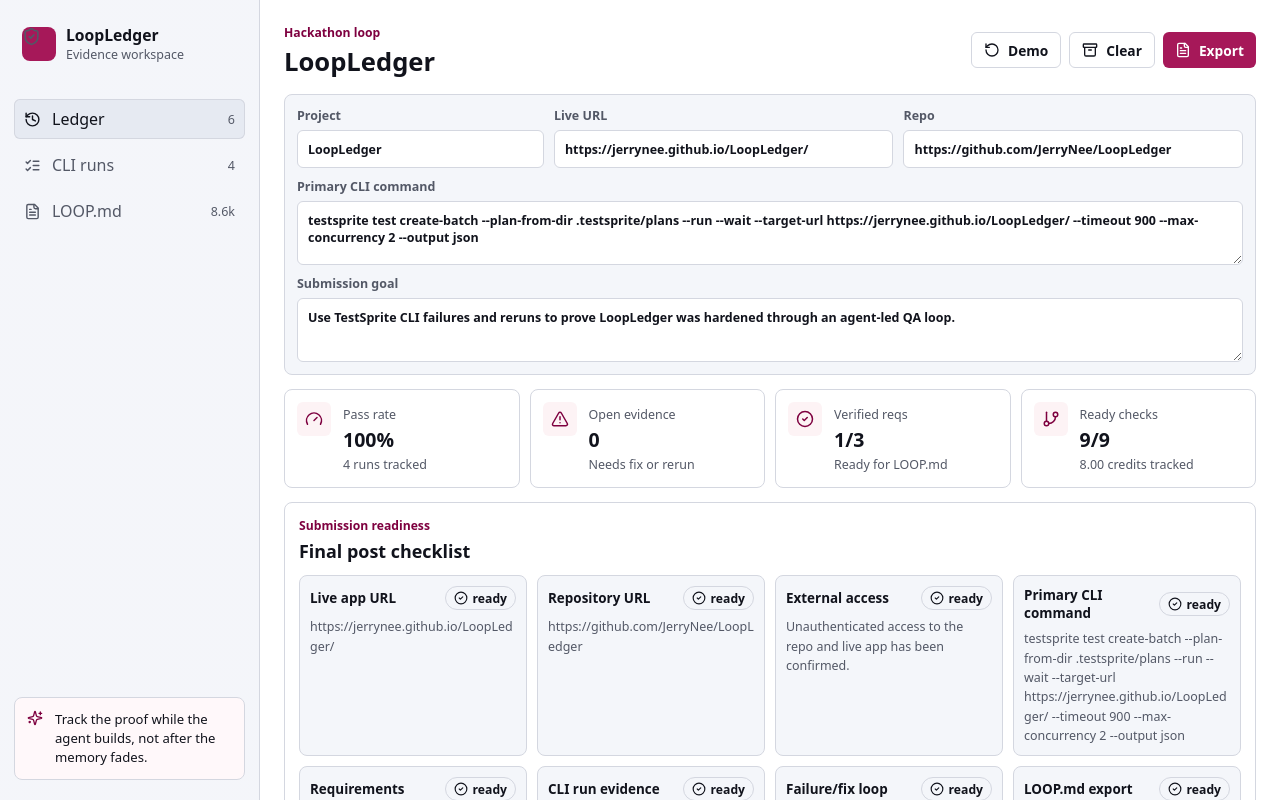
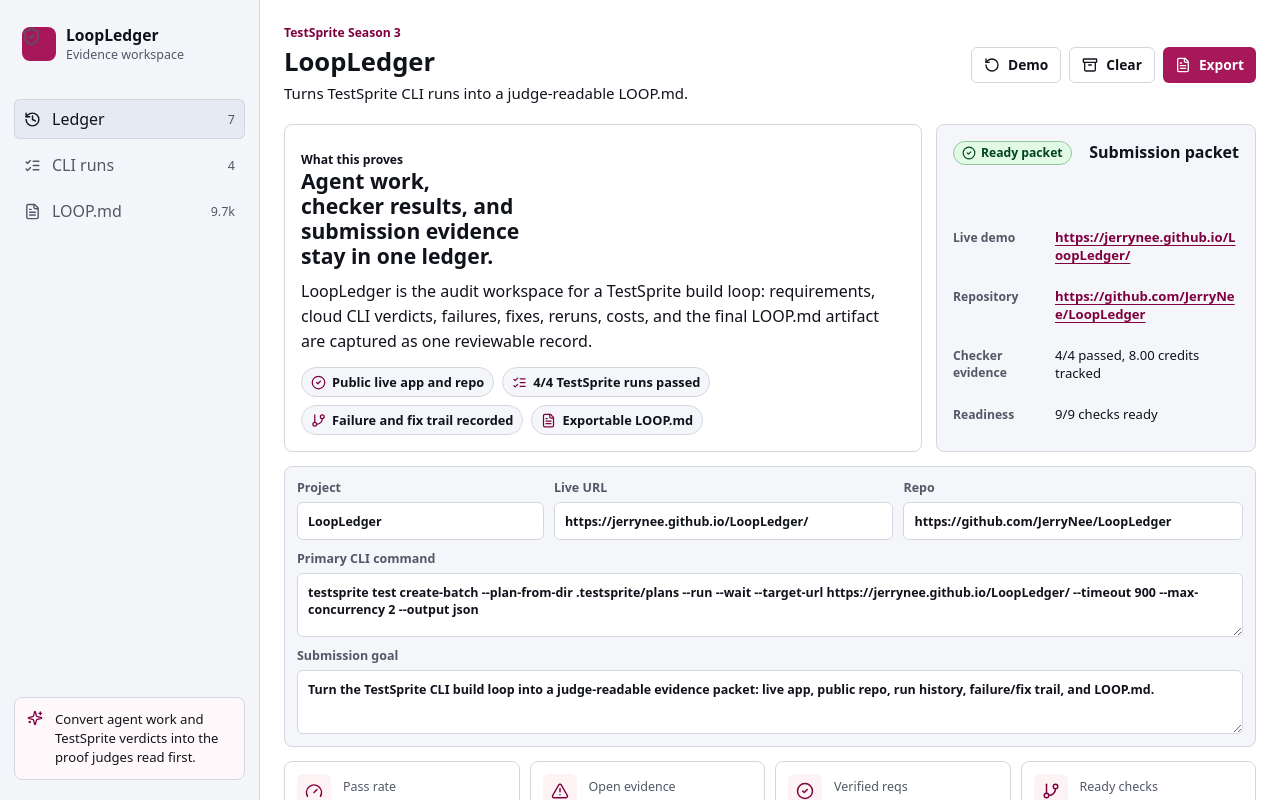
Before and after one commit to JerryNee/LoopLedger, a React (Vite) app: page / in a window 1280 px wide. Shown: the top 800 px of the page. Built offline with nearby package versions, Linux system fonts and the light colour scheme.

Commit message:
feat: clarify submission story

```diff
--- a/src/App.tsx
+++ b/src/App.tsx
@@ -112,6 +112,7 @@
     const verifiedRequirements = state.requirements.filter(req => req.status === 'verified').length;
     const credits = state.runs.reduce((sum, run) => sum + run.credits, 0);
     return {
+      passedRuns,
       passRate: state.runs.length === 0 ? 0 : Math.round((passedRuns / state.runs.length) * 100),
       openEntries,
       verifiedRequirements,
@@ -278,15 +279,18 @@
 
         <div className="sidebar-note">
           <Sparkles size={16} />
-          <p>Track the proof while the agent builds, not after the memory fades.</p>
+          <p>Convert agent work and TestSprite verdicts into the proof judges read first.</p>
         </div>
       </aside>
 
       <section className="workspace">
         <header className="topbar">
           <div>
-            <p className="section-label">Hackathon loop</p>
+            <p className="section-label">TestSprite Season 3</p>
             <h1>{state.project.name}</h1>
+            <p className="topbar-subtitle">
+              Turns TestSprite CLI runs into a judge-readable LOOP.md.
+            </p>
           </div>
           <div className="top-actions">
             <button className="button secondary" onClick={restoreDemo}>
@@ -303,6 +307,14 @@
             </button>
           </div>
         </header>
+
+        <BriefingPanel
+          state={state}
+          passedRuns={stats.passedRuns}
+          readyCount={readyCount}
+          readyTotal={readinessItems.length}
+          credits={stats.credits}
+        />
 
         <section className="project-strip" aria-label="Project profile">
           <label>
@@ -406,6 +418,77 @@
         </div>
       </section>
     </main>
+  );
+}
+
+function BriefingPanel(props: {
+  state: LedgerState;
+  passedRuns: number;
+  readyCount: number;
+  readyTotal: number;
+  credits: number;
+}) {
+  const { state, passedRuns, readyCount, readyTotal, credits } = props;
+  const packetReady = readyCount === readyTotal;
+
+  return (
+    <section className="briefing-panel" aria-label="Judge-facing project summary">
+      <div className="briefing-copy">
+        <p className="section-label">What this proves</p>
+        <h2>Agent work, checker results, and submission evidence stay in one ledger.</h2>
+        <p>
+          LoopLedger is the audit workspace for a TestSprite build loop: requirements,
+          cloud CLI verdicts, failures, fixes, reruns, costs, and the final LOOP.md
+          artifact are captured as one reviewable record.
+        </p>
+        <div className="proof-list" aria-label="Loop proof summary">
+          <span><CheckCircle2 size={15} /> Public live app and repo</span>
+          <span><ListChecks size={15} /> {passedRuns}/{state.runs.length} TestSprite runs passed</span>
+          <span><GitBranch size={15} /> Failure and fix trail recorded</span>
+          <span><FileText size={15} /> Exportable LOOP.md</span>
+        </div>
+      </div>
+
+      <aside className="submission-packet" aria-label="Submission packet">
+        <div>
+          <span className={packetReady ? 'packet-status ready' : 'packet-status attention'}>
+            {packetReady ? <CheckCircle2 size={14} /> : <TriangleAlert size={14} />}
+            {packetReady ? 'Ready packet' : 'Needs attention'}
+          </span>
+          <strong>Submission packet</strong>
+        </div>
+        <dl>
+          <div>
+            <dt>Live demo</dt>
+            <dd>
+              {state.project.liveUrl ? (
+                <a href={state.project.liveUrl} target="_blank" rel="noreferrer">
+                  {state.project.liveUrl}
+                </a>
+              ) : 'Not recorded'}
+            </dd>
+          </div>
+          <div>
+            <dt>Repository</dt>
+            <dd>
+              {state.project.repoUrl ? (
+                <a href={state.project.repoUrl} target="_blank" rel="noreferrer">
+                  {state.project.repoUrl}
+                </a>
+              ) : 'Not recorded'}
+            </dd>
+          </div>
+          <div>
+            <dt>Checker evidence</dt>
+            <dd>{passedRuns}/{state.runs.length} passed, {credits.toFixed(2)} credits tracked</dd>
+          </div>
+          <div>
+            <dt>Readiness</dt>
+            <dd>{readyCount}/{readyTotal} checks ready</dd>
+          </div>
+        </dl>
+      </aside>
+    </section>
   );
 }
 
--- a/src/data.ts
+++ b/src/data.ts
@@ -8,7 +8,7 @@
     testCommand:
       'testsprite test create-batch --plan-from-dir .testsprite/plans --run --wait --target-url https://jerrynee.github.io/LoopLedger/ --timeout 900 --max-concurrency 2 --output json',
     submissionGoal:
-      'Use TestSprite CLI failures and reruns to prove LoopLedger was hardened through an agent-led QA loop.',
+      'Turn the TestSprite CLI build loop into a judge-readable evidence packet: live app, public repo, run history, failure/fix trail, and LOOP.md.',
   },
   requirements: [
     {
@@ -16,7 +16,7 @@
       title: 'Keep an agent-written LOOP.md in the repo and app export',
       owner: 'Agent',
       priority: 'P0',
-      status: 'implemented',
+      status: 'verified',
       acceptance:
         'The repository includes LOOP.md and the export produces submission context, readiness checks, one-line loop iterations, CLI runs, and detailed evidence.',
     },
@@ -25,7 +25,7 @@
       title: 'Show submission readiness before the final Discord post',
       owner: 'Agent',
       priority: 'P0',
-      status: 'implemented',
+      status: 'verified',
       acceptance:
         'The workspace flags live URL, public repo, CLI command, requirements, run evidence, failure/fix evidence, LOOP.md export, and CI/CD status.',
     },
@@ -166,6 +166,18 @@
       linkedRequirementId: 'req-cli',
       createdAt: '2026-07-01T23:32:34.000Z',
     },
+    {
+      id: 'entry-clarity-ci-001',
+      kind: 'fix',
+      status: 'verified',
+      title: 'Clarified the judge-facing story and wired TestSprite checker CI',
+      detail:
+        'Codex added a first-screen summary explaining that LoopLedger turns TestSprite CLI verdicts into a judge-readable LOOP.md packet, refreshed the README/current status, and added a GitHub Actions checker workflow that reruns the saved TestSprite cloud suite when the repository secret is configured.',
+      evidence:
+        'UI briefing panel; README current status; .github/workflows/testsprite.yml; docs/demo-script.md',
+      linkedRequirementId: 'req-readiness',
+      createdAt: '2026-07-02T00:44:32.000Z',
+    },
   ],
 };
 
--- a/src/readiness.ts
+++ b/src/readiness.ts
@@ -65,7 +65,7 @@
       status: testSpriteRuns.length > 0 ? 'ready' : 'attention',
       detail:
         testSpriteRuns.length > 0
-          ? `${testSpriteRuns.length} TestSprite run${testSpriteRuns.length === 1 ? '' : 's'} recorded.`
+          ? `${testSpriteRuns.length} TestSprite cloud run${testSpriteRuns.length === 1 ? '' : 's'} recorded against the live app.`
           : 'Pending until TestSprite CLI is run against the live app.',
     },
     {
@@ -89,7 +89,7 @@
       id: 'ci',
       label: 'CI/CD bonus',
       status: 'ready',
-      detail: 'GitHub Actions runs lint, build, and Pages deployment workflows.',
+      detail: 'GitHub Actions builds, deploys Pages, and can rerun the saved TestSprite checker suite.',
     },
   ];
 }
--- a/src/styles.css
+++ b/src/styles.css
@@ -206,6 +206,13 @@
   margin-bottom: 18px;
 }
 
+.topbar-subtitle {
+  margin: 6px 0 0;
+  max-width: 58ch;
+  color: var(--ink);
+  font-size: 0.94rem;
+}
+
 .section-label {
   margin: 0 0 4px;
   color: var(--primary-strong);
@@ -303,6 +310,134 @@
 .icon-button {
   width: 36px;
   padding: 0;
+}
+
+.briefing-panel {
+  display: grid;
+  grid-template-columns: minmax(0, 1fr) minmax(320px, 0.44fr);
+  gap: 14px;
+  margin-bottom: 14px;
+  align-items: stretch;
+}
+
+.briefing-copy,
+.submission-packet {
+  min-width: 0;
+  padding: 16px;
+  border: 1px solid var(--line);
+  border-radius: 8px;
+  background: var(--bg);
+}
+
+.briefing-copy h2 {
+  max-width: 22ch;
+  font-size: 1.32rem;
+  line-height: 1.18;
+}
+
+.briefing-copy p {
+  max-width: 72ch;
+  margin: 10px 0 0;
+  color: var(--ink);
+}
+
+.proof-list {
+  display: flex;
+  flex-wrap: wrap;
+  gap: 8px;
+  margin-top: 14px;
+}
+
+.proof-list span {
+  min-height: 30px;
+  display: inline-flex;
+  align-items: center;
+  gap: 6px;
+  padding: 0 9px;
+  border: 1px solid var(--line);
+  border-radius: 999px;
+  background: var(--surface);
+  color: var(--ink);
+  font-size: 0.8rem;
+  font-weight: 700;
+}
+
+.proof-list svg {
+  color: var(--primary-strong);
+}
+
+.submission-packet {
+  display: grid;
+  gap: 12px;
+  background: var(--surface);
+}
+
+.submission-packet > div:first-child {
+  display: flex;
+  align-items: flex-start;
+  justify-content: space-between;
+  gap: 10px;
+}
+
+.submission-packet strong {
+  font-size: 1rem;
+}
+
+.packet-status {
+  display: inline-flex;
+  align-items: center;
+  gap: 5px;
+  min-height: 24px;
+  padding: 0 8px;
+  border-radius: 999px;
+  font-size: 0.76rem;
+  font-weight: 800;
+}
+
+.packet-status.ready {
+  border: 1px solid oklch(0.78 0.08 150);
+  background: oklch(0.96 0.035 150);
+  color: oklch(0.34 0.1 150);
+}
+
+.packet-status.attention {
+  border: 1px solid oklch(0.82 0.09 76);
+  background: oklch(0.972 0.035 76);
+  color: oklch(0.42 0.1 76);
+}
+
+.submission-packet dl {
+  display: grid;
+  gap: 10px;
+  margin: 0;
+}
+
+.submission-packet dl > div {
+  display: grid;
+  grid-template-columns: 92px minmax(0, 1fr);
+  gap: 10px;
+  align-items: baseline;
+}
+
+.submission-packet dt {
+  color: var(--muted);
+  font-size: 0.76rem;
+  font-weight: 800;
+}
+
+.submission-packet dd {
+  min-width: 0;
+  margin: 0;
+  color: var(--ink);
+  font-size: 0.82rem;
+  overflow-wrap: anywhere;
+}
+
+.submission-packet a {
+  color: var(--primary-strong);
+  font-weight: 700;
+  text-decoration-thickness: 1px;
+  text-underline-offset: 3px;
 }
 
 .project-strip {
@@ -745,6 +880,10 @@
     position: static;
     max-height: none;
   }
+
+  .briefing-panel {
+    grid-template-columns: 1fr;
+  }
 }
 
 @media (max-width: 780px) {
@@ -759,6 +898,7 @@
   }
 
   .project-strip,
+  .briefing-panel,
   .metric-grid,
   .readiness-list,
   .two-column,
@@ -778,6 +918,11 @@
   .segmented {
     width: 100%;
   }
+
+  .submission-packet dl > div {
+    grid-template-columns: 1fr;
+    gap: 3px;
+  }
 }
 
 @media (prefers-reduced-motion: reduce) {
```
Also changed, not shown: 3 other files (tests, documents, lock files or other folders).
